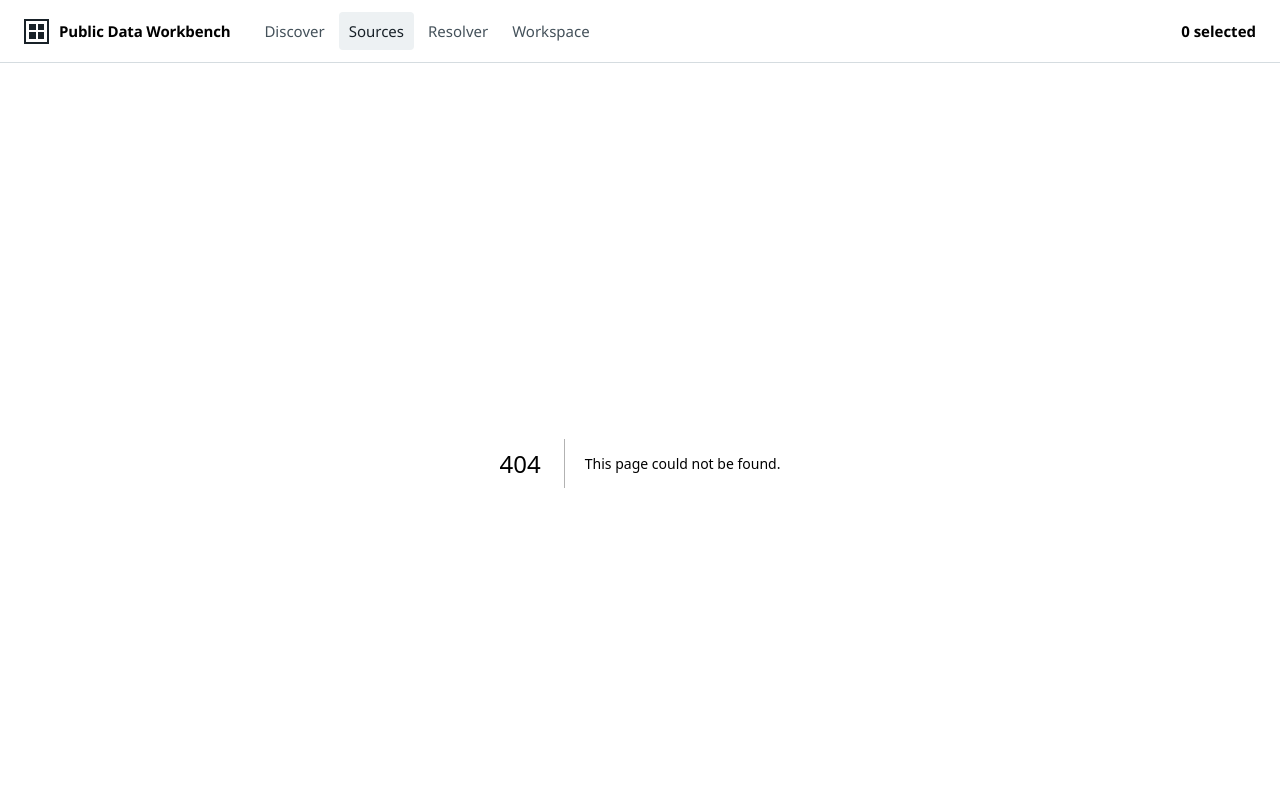
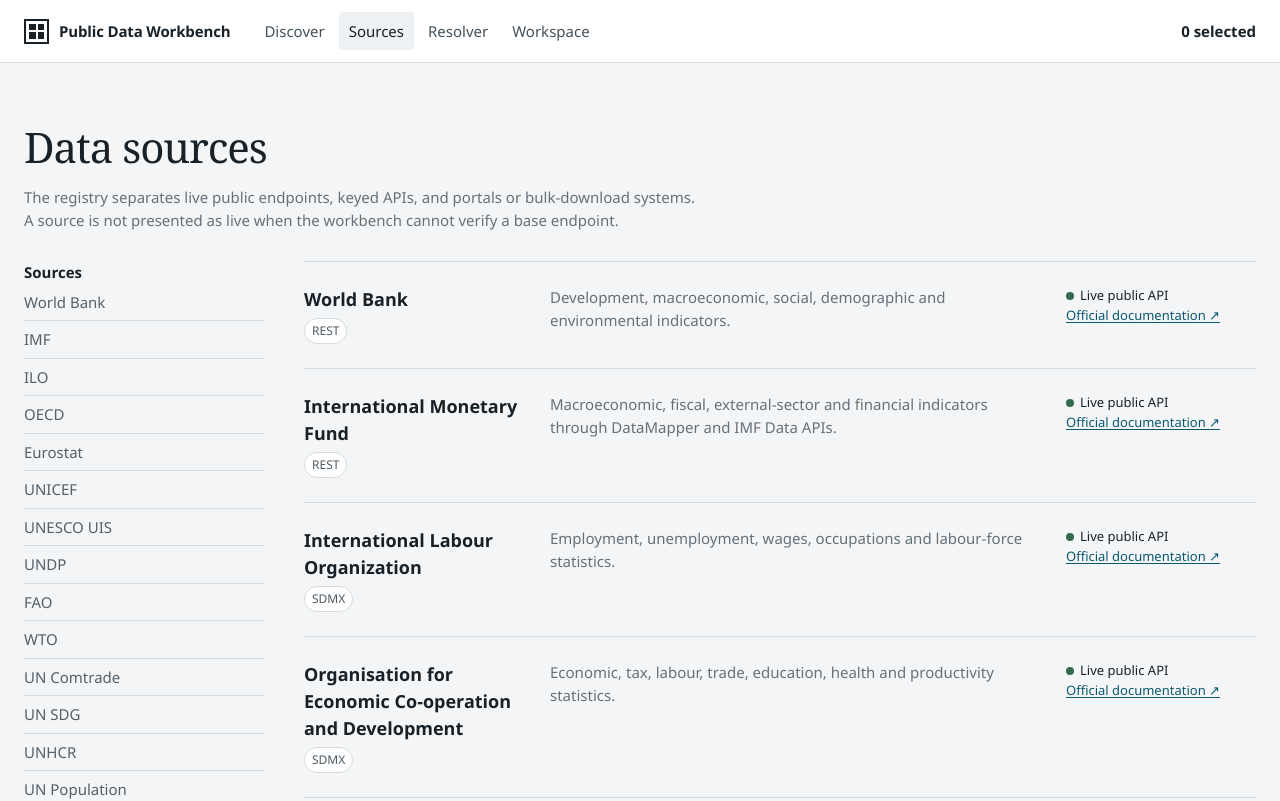
Before and after one commit to Oshione2002/Public-Data-Workbench, a Next.js app: page /sources in a window 1280 px wide. Before the commit this address had no page. Shown: the top 801 px of the page. Built offline with nearby package versions, Linux system fonts and the light colour scheme; no server answers.

Commit message:
Add app/sources/page.tsx

```diff
--- /dev/null
+++ b/app/sources/page.tsx
@@ -0,0 +1,35 @@
+import type { Metadata } from "next";
+import { isConfigured, providers } from "@/lib/providers";
+import SourceConsole from "./SourceConsole";
+
+export const metadata:Metadata={title:"Sources"};
+
+export default function SourcesPage(){
+  return <main className="page">
+    <section style={{paddingTop:28}}>
+      <h1 className="pageTitle">Data sources</h1>
+      <p className="sectionCopy">The registry separates live public endpoints, keyed APIs, and portals or bulk-download systems. A source is not presented as live when the workbench cannot verify a base endpoint.</p>
+    </section>
+
+    <div className="sourcesLayout">
+      <aside className="sourceIndex">
+        <strong>Sources</strong>
+        {providers.map(p=><a href={"#"+p.id} key={p.id}>{p.shortName}</a>)}
+      </aside>
+      <section className="sourceList">
+        {providers.map(p=>{
+          const configured=isConfigured(p);
+          const state=p.mode==="live"?"Live public API":p.mode==="keyed"?(configured?"API key configured":"API key required"):"Portal / bulk integration";
+          const dot=p.mode==="live"?"":p.mode==="keyed"?"keyed":"portal";
+          return <article className="sourceEntry" id={p.id} key={p.id}>
+            <div><h3>{p.name}</h3><span className="badge">{p.protocol.toUpperCase()}</span></div>
+            <p>{p.description}</p>
+            <div className="statusLine"><span className={"statusDot "+dot}/>{state}<br/><a href={p.docs} target="_blank" rel="noreferrer">Official documentation ↗</a></div>
+          </article>;
+        })}
+      </section>
+    </div>
+
+    <SourceConsole/>
+  </main>;
+}
```
